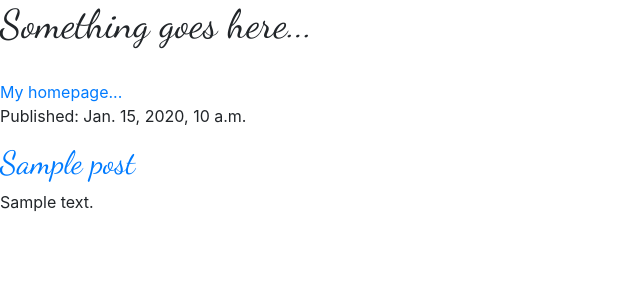
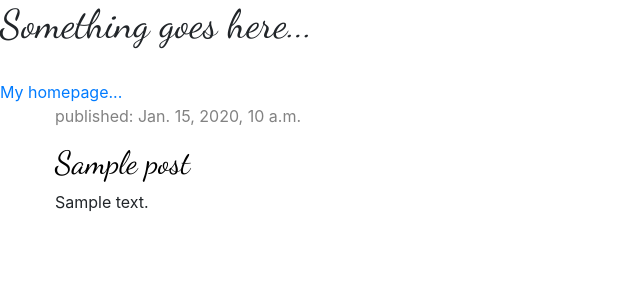
Before and after one commit to marklunch/my-first-blog, a Django app: page / in a window 1280 px wide. Shown: the top 300 px of the page, without its empty margins (0-640 px from the left). Run offline with Django 3.2, Linux system fonts and the light colour scheme; tables that the repository leaves empty hold one stand-in row (values such as "Sample post"); some libraries are stand-ins or nearby versions.

Commit message:
Update post_list.html
more css

```diff
--- a/blog/templates/blog/post_list.html
+++ b/blog/templates/blog/post_list.html
@@ -15,15 +15,21 @@
 			<a href="https://mjldata.com">My homepage...</a>
 		</div>
 
-		{% for post in posts %}
-			<div>
-				<p>Published: {{ post.published_date }} </p>
-				<h2><a href="">{{ post.title }}</a></h2>
-				<p>{{ post.text|linebreaksbr }}</p>
-			</div>
-		{%  endfor %}
-
-
+			<div class="content container">
+			    <div class="row">
+        			<div class="col-md-8">
+            				{% for post in posts %}
+                				<div class="post">
+                    					<div class="date">
+                        					<p>published: {{ post.published_date }}</p>
+                    					</div>
+                    					<h2><a href="">{{ post.title }}</a></h2>
+                    					<p>{{ post.text|linebreaksbr }}</p>
+                				</div>
+            				{% endfor %}
+        			</div>
+    			</div>
+		</div>
 
 	</body>
 </html>
```
